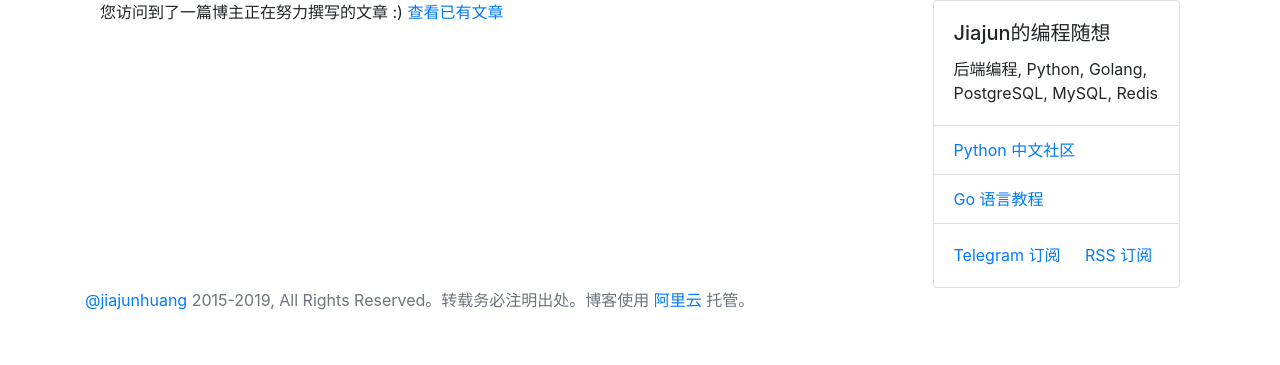
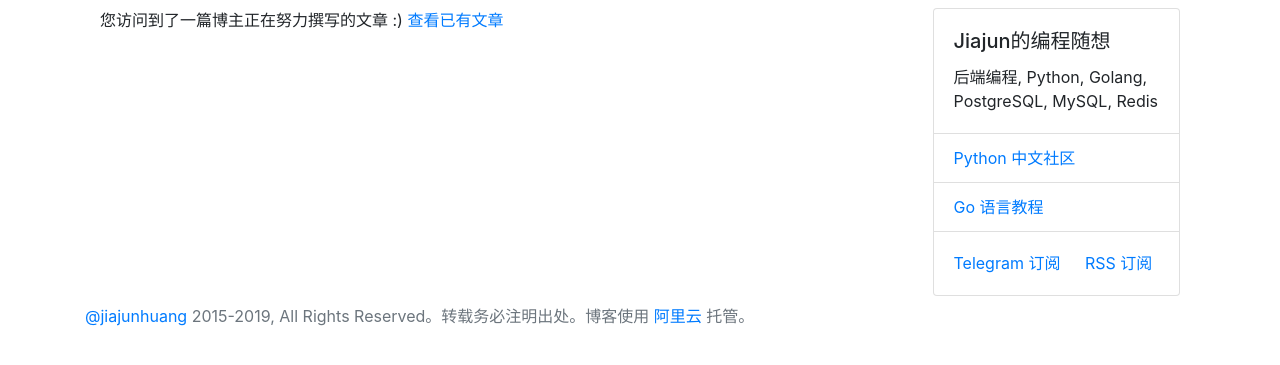
Before and after one commit to jiajunhuang/blog, a Flask app: page /404 in a window 1280 px wide. Shown: the part 56-421 px from the top of the page. Run offline with Flask 2, Linux system fonts and the light colour scheme; parts of the project's set-up code (start-up, migrations or seed data) failed here and were passed over; some libraries are stand-ins or nearby versions.

Commit message:
sync at Fri 10 May 2019 05:23:03 PM CST

```diff
--- a/templates/base.html
+++ b/templates/base.html
@@ -41,7 +41,7 @@
     </head>
     <body>
         <div class="container">
-            <header>
+            <header class="mb-2">
                 <nav class="navbar navbar-expand-lg navbar-light bg-light">
                     <a class="navbar-brand" href="/">Jiajun的编程随想</a>
                     <button class="navbar-toggler" type="button" data-toggle="collapse" data-target="#navbarSupportedContent" aria-controls="navbarSupportedContent" aria-expanded="false" aria-label="Toggle navigation">
@@ -100,7 +100,7 @@
                 </div>
             </main>
 
-            <footer class="footer">
+            <footer class="footer mt-2">
                 <span class="text-muted">
                     <p>
                         <a href="https://github.com/jiajunhuang">@jiajunhuang</a> 2015-2019, All Rights Reserved。转载务必注明出处。博客使用<a href="https://promotion.aliyun.com/ntms/yunparter/invite.html?userCode=e9yq98ni"> 阿里云 </a>托管。
```
